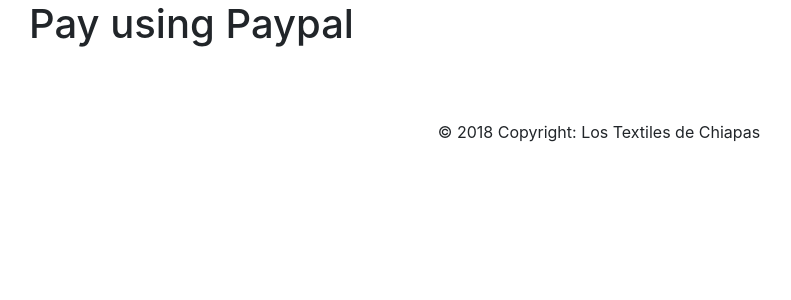
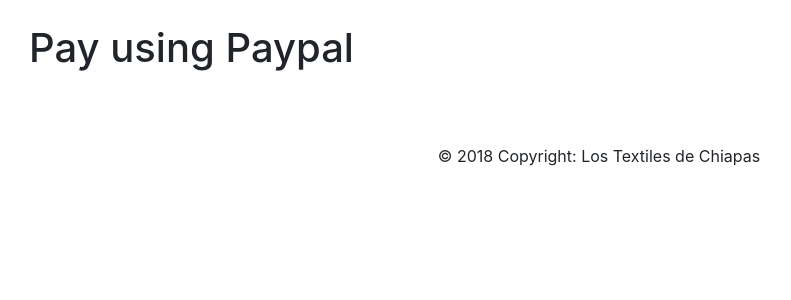
Before and after one commit to MGerber746/TowelSite, a Django app: template payment/templates/payment/process.html in a window 1280 px wide. Shown: the part 80-380 px from the top of the page, without its empty margins (41-832 px from the left). Run offline with Django 3.2, Linux system fonts and the light colour scheme; the template is opened without the code that fills it, so the values that code supplies are empty; parts of the project's set-up code (start-up, migrations or seed data) failed here and were passed over; some libraries are stand-ins or nearby versions.

Commit message:
final changes

```diff
--- a/payment/templates/payment/canceled.html
+++ b/payment/templates/payment/canceled.html
@@ -1,7 +1,7 @@
 {% extends "base.html" %}
 
 {% block content %}
-{% block content %}
+
 <div class="container justify-content-center">
   <div class="row my-4">
     <h1 class="text-center">Your payment has not been processed</h1>
--- a/payment/templates/payment/process.html
+++ b/payment/templates/payment/process.html
@@ -3,7 +3,7 @@
 
 {% block content %}
 <div class="container">
-  <div class="row">
+  <div class="row my-4">
     <h1>Pay using Paypal</h1>
     {{ form.render }}
   </div>
```
Also changed, not shown: db.sqlite3, 1 other file.
